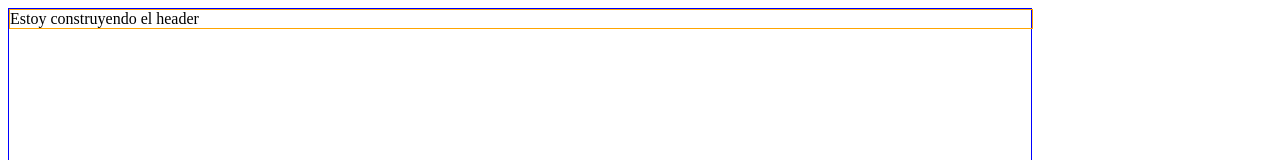
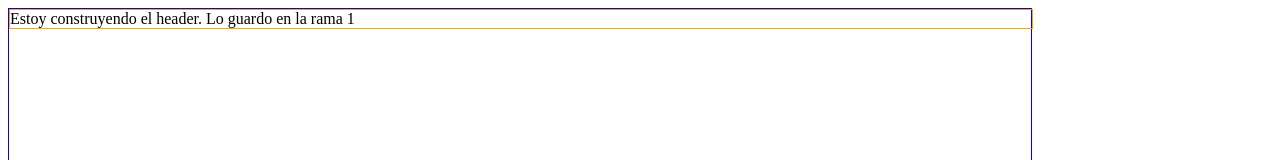
Before and after one commit to SalvaGonzSan/EjercicioRepaso2abril19, a plain HTML site: page index.html in a window 1280 px wide. Shown: the top 160 px of the page. Drawn offline with Linux system fonts and the light colour scheme.

Commit message:
Versión 1.1 Rama 1

```diff
--- a/index.html
+++ b/index.html
@@ -11,7 +11,7 @@
 </head>
 <body>
     <div class="contenedor">
-        <header>Estoy construyendo el header</header>
+        <header>Estoy construyendo el header. Lo guardo en la rama 1</header>
         <aside></aside>
         <main></main>
         <aside></aside>
```
